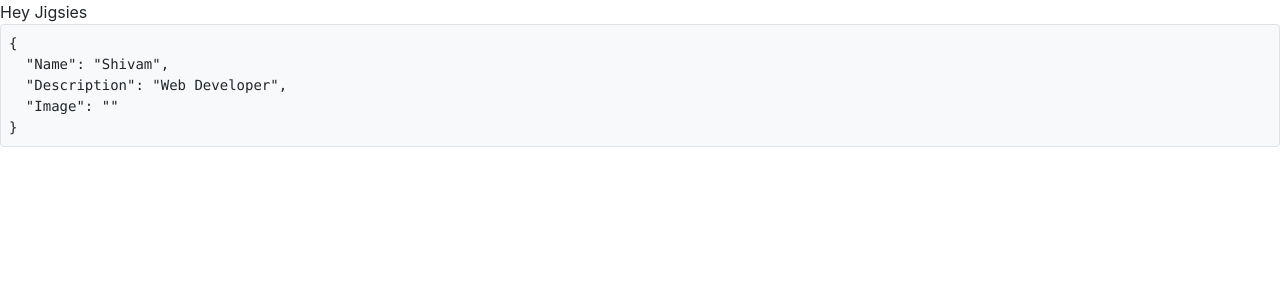
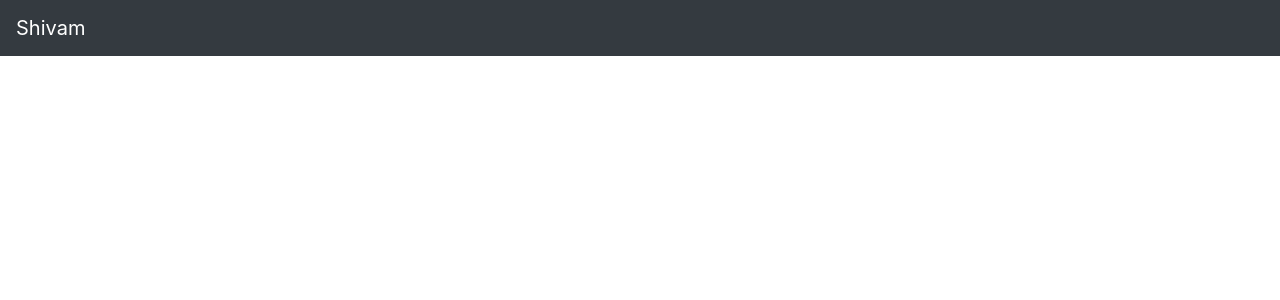
Before and after one commit to praveenscience/jigsawmindz-international-portfolio, a React (Create React App) app: page / in a window 1280 px wide. Shown: the top 300 px of the page. Built offline with nearby package versions, Linux system fonts and the light colour scheme.

Commit message:
Added header and updated the title.

```diff
--- a/src/components/App.js
+++ b/src/components/App.js
@@ -1,14 +1,16 @@
 import React, { Component } from "react";
+import Header from "./Header";
 import Config from "../constants/config.json";
 
 class App extends Component {
+  componentDidMount() {
+    document.title = Config.Name + "'s Portfolio";
+  }
+
   render() {
     return (
       <div className="App">
-        Hey Jigsies
-        <pre className="border rounded bg-light p-2">
-          {JSON.stringify(Config, null, 2)}
-        </pre>
+        <Header dark={true}>{Config.Name}</Header>
       </div>
     );
   }
```
